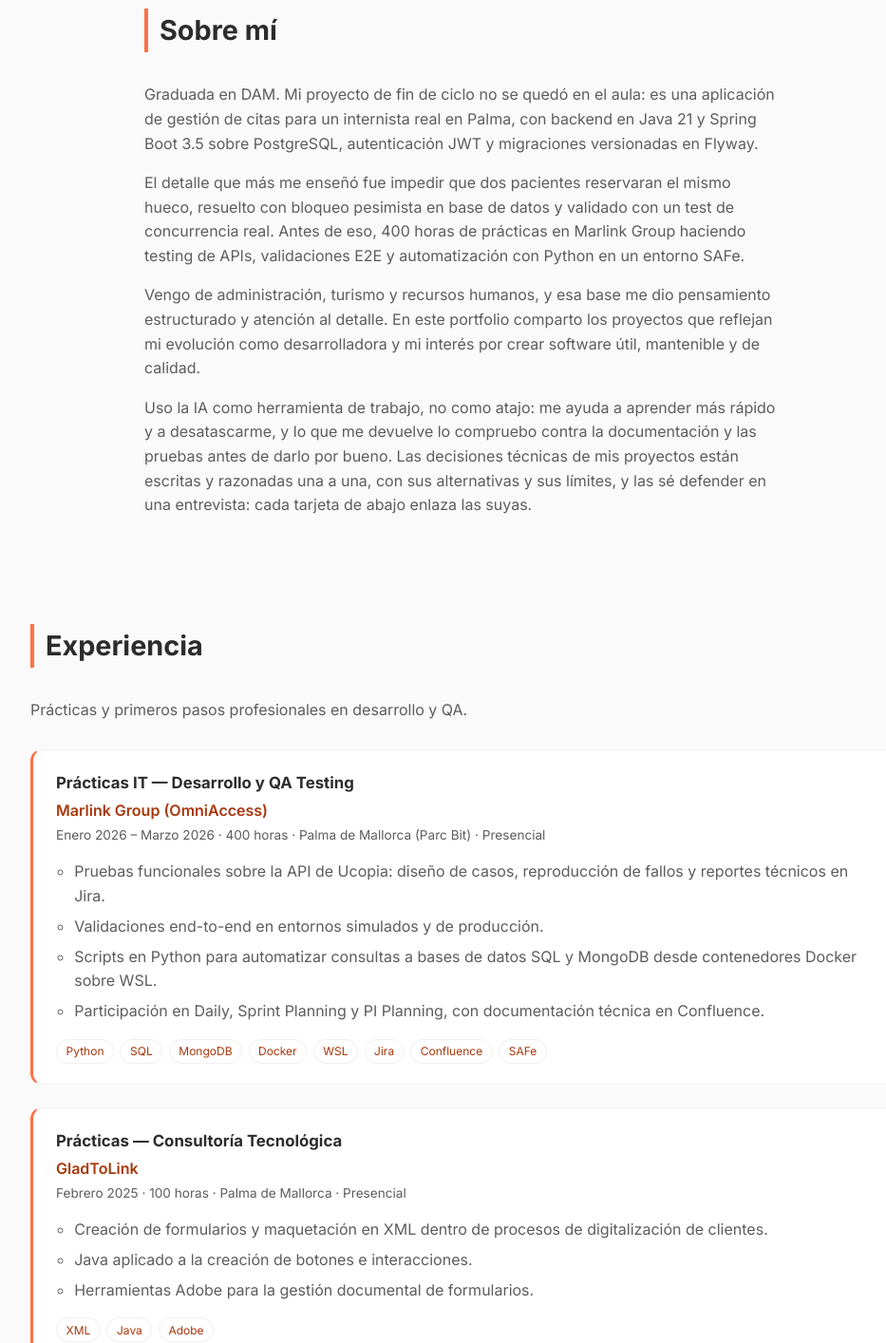
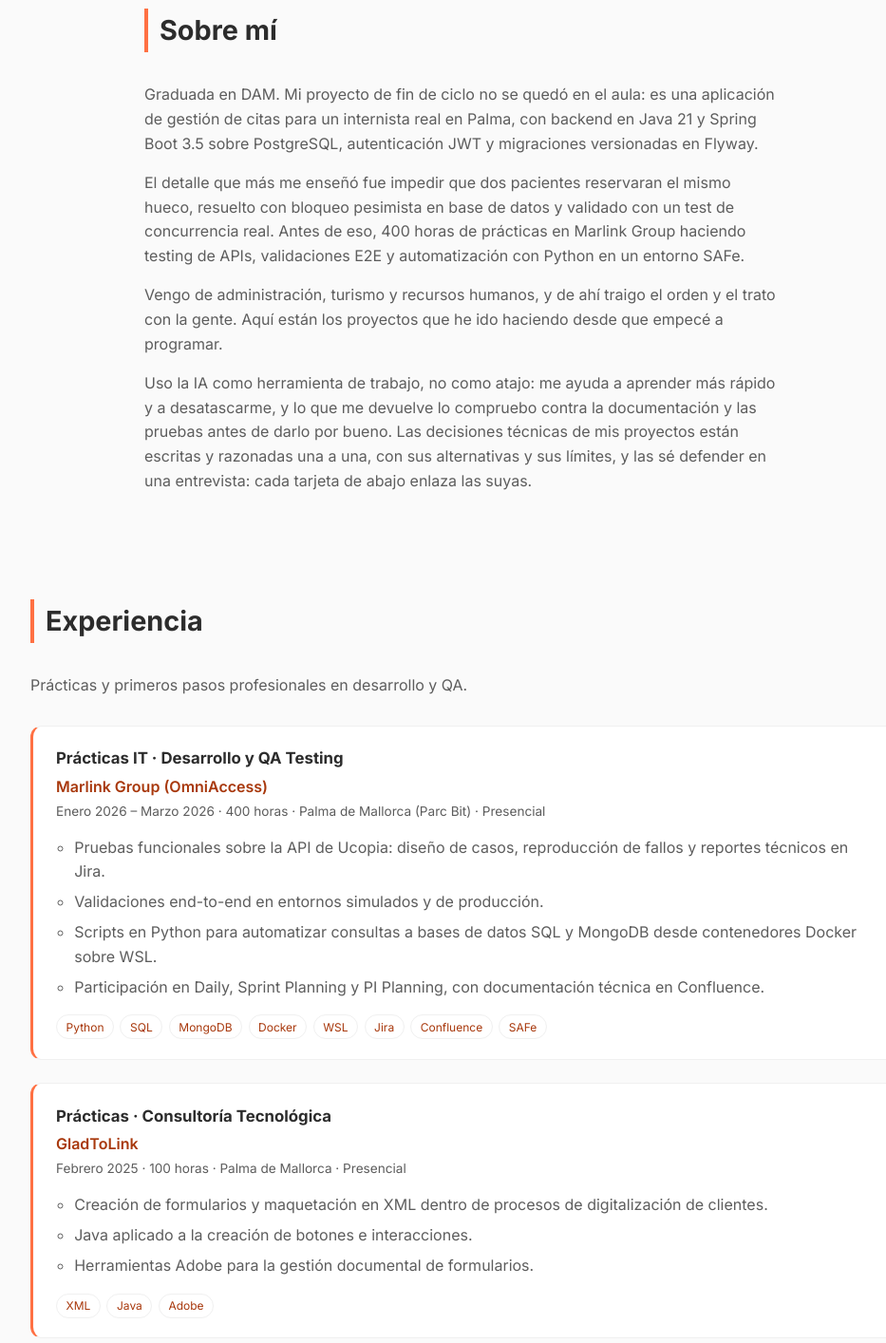
Before and after one commit to maragramonte/mi-portfolio, a React (Vite) app: page / in a window 1280 px wide. Shown: the part 1499-2913 px from the top of the page at 95% size, without its empty margins (152-1085 px from the left). Built offline with nearby package versions, Linux system fonts and the light colour scheme; the HTML template or start-up script is replaced by a standard one.

Commit message:
Ajustar textos y quitar comentarios internos

```diff
--- a/src/data/experiencia.js
+++ b/src/data/experiencia.js
@@ -15,8 +15,8 @@
 export const experiencia = [
   {
     puesto: {
-      es: 'Prácticas IT — Desarrollo y QA Testing',
-      en: 'IT Internship — Development & QA Testing',
+      es: 'Prácticas IT · Desarrollo y QA Testing',
+      en: 'IT Internship · Development & QA Testing',
     },
     empresa: 'Marlink Group (OmniAccess)',
     periodo: {
@@ -45,8 +45,8 @@ export const experiencia = [
   },
   {
     puesto: {
-      es: 'Prácticas — Consultoría Tecnológica',
-      en: 'Internship — Technology Consulting',
+      es: 'Prácticas · Consultoría Tecnológica',
+      en: 'Internship · Technology Consulting',
     },
     empresa: 'GladToLink',
     periodo: {
--- a/src/i18n.js
+++ b/src/i18n.js
@@ -34,8 +34,6 @@ export const traducciones = {
     hero: {
       rol: 'Desarrolladora backend junior y QA Automation',
       stack: 'Construyo servicios con Java y Spring Boot, y automatizo pruebas con Python.',
-      // Misma fórmula que en LinkedIn, a propósito: si un recruiter compara el
-      // perfil con el portfolio, no debe encontrar dos disponibilidades.
       disponibilidad: 'Palma de Mallorca · Remoto, híbrido o reubicación · Incorporación inmediata',
       verProyectos: 'Ver proyectos',
       contactar: 'Contactar',
@@ -47,11 +45,7 @@ export const traducciones = {
       parrafos: [
         'Graduada en DAM. Mi proyecto de fin de ciclo no se quedó en el aula: es una aplicación de gestión de citas para un internista real en Palma, con backend en Java 21 y Spring Boot 3.5 sobre PostgreSQL, autenticación JWT y migraciones versionadas en Flyway.',
         'El detalle que más me enseñó fue impedir que dos pacientes reservaran el mismo hueco, resuelto con bloqueo pesimista en base de datos y validado con un test de concurrencia real. Antes de eso, 400 horas de prácticas en Marlink Group haciendo testing de APIs, validaciones E2E y automatización con Python en un entorno SAFe.',
-        'Vengo de administración, turismo y recursos humanos, y esa base me dio pensamiento estructurado y atención al detalle. En este portfolio comparto los proyectos que reflejan mi evolución como desarrolladora y mi interés por crear software útil, mantenible y de calidad.',
-        // Lo dice ella misma antes de que nadie lo pregunte, y con la misma
-        // fórmula que el README de Dr. Agramonte. Decirlo con los documentos
-        // delante —cada decisión escrita, con su alternativa y sus límites—
-        // convierte una sospecha habitual en un punto a favor.
+        'Vengo de administración, turismo y recursos humanos, y de ahí traigo el orden y el trato con la gente. Aquí están los proyectos que he ido haciendo desde que empecé a programar.',
         'Uso la IA como herramienta de trabajo, no como atajo: me ayuda a aprender más rápido y a desatascarme, y lo que me devuelve lo compruebo contra la documentación y las pruebas antes de darlo por bueno. Las decisiones técnicas de mis proyectos están escritas y razonadas una a una, con sus alternativas y sus límites, y las sé defender en una entrevista: cada tarjeta de abajo enlaza las suyas.',
       ],
     },
@@ -129,7 +123,7 @@ export const traducciones = {
       parrafos: [
         "DAM graduate. My final-year project didn't stay in the classroom: it's an appointment management app for a real internist in Palma, with a backend in Java 21 and Spring Boot 3.5 on PostgreSQL, JWT authentication and versioned Flyway migrations.",
         'The detail that taught me the most was preventing two patients from booking the same slot, solved with pessimistic database locking and validated with a real concurrency test. Before that, 400 hours interning at Marlink Group doing API testing, E2E validation and Python automation in a SAFe environment.',
-        'I come from administration, tourism and HR, and that background gave me structured thinking and attention to detail. In this portfolio I share the projects that reflect my growth as a developer and my interest in building useful, maintainable and quality software.',
+        'I come from administration, tourism and HR, which taught me to be organised and to deal with people. These are the projects I have built since I started programming.',
         'I use AI as a working tool, not as a shortcut: it helps me learn faster and get unstuck, and whatever it hands me I check against the documentation and the tests before I trust it. The technical decisions in my projects are written down and reasoned one by one, with their alternatives and their limits, and I can defend them in an interview: every card below links to its own.',
       ],
     },
```
Also changed, not shown: 1 other file (tests, documents, lock files or other folders).
